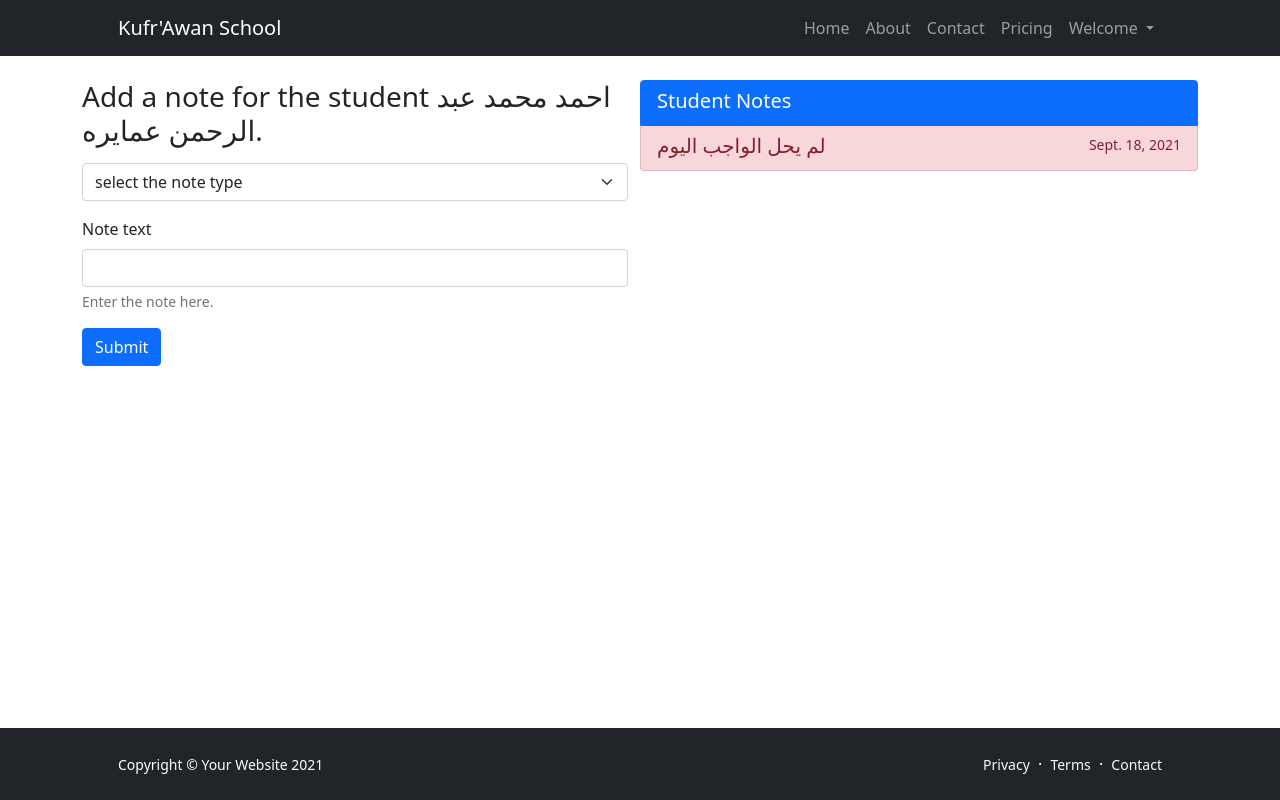
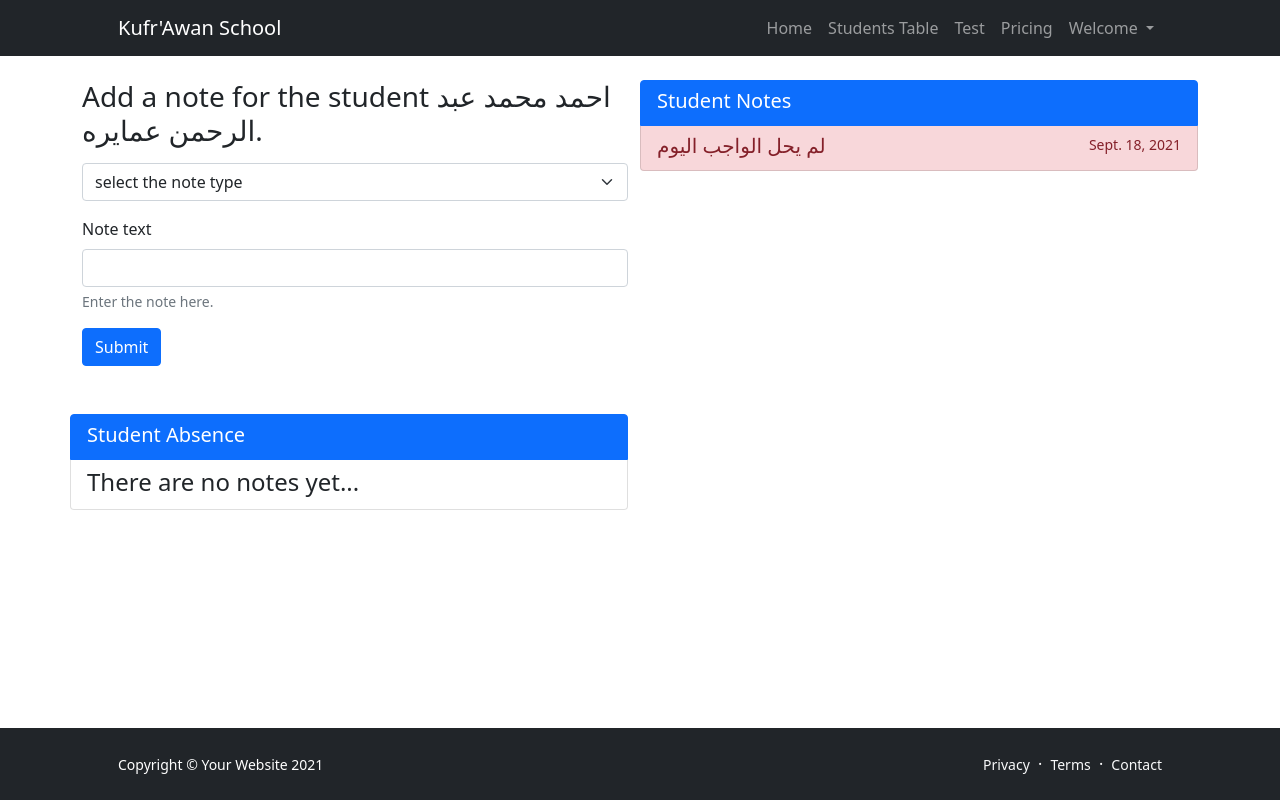
Before and after one commit to ymankh/kufr-awan-school-django-management-system, a Django app: page /students_tabels/singel_student/37/ in a window 1280 px wide. Run offline with Django 3.2, Linux system fonts and the light colour scheme; a user stored in the database is signed in; data comes from the database, SQL or seed files in the repository; both versions use the stored data as it was after the commit; some libraries are stand-ins or nearby versions.

Commit message:
Add absences date to the student_edit.html fix the navbar by replacing the "about" with "students_table"

```diff
--- a/grade/templates/student_edit.html
+++ b/grade/templates/student_edit.html
@@ -6,7 +6,7 @@
             <div class="col-lg-6">
                 <div class="my-4">
                     <form method="POST">
-                    {% csrf_token %}
+                        {% csrf_token %}
                         <div class="mb-3">
                             <h3> Add a note for the student {{ student.full_name }}. </h3>
                         </div>
@@ -36,21 +36,46 @@
                 </span>
                 {% if notes %}
                     {% for note in notes %}
-                        <a href="#"
-                           class="list-group-item list-group-item-action flex-column align-items-start list-group-item-{{ note.note_type.tag }}">
+                        <span
+                                class="list-group-item list-group-item-action flex-column align-items-start list-group-item-{{ note.note_type.tag }}">
                             <div class="d-flex w-100 justify-content-between">
                                 <h5 class="mb-1">{{ note.note }}</h5>
                                 <small>{{ note.note_date }}</small>
                             </div>
-                        </a>
+                        </span>
                     {% endfor %}
                 {% else %}
-                    <a href="#"
+                    <span
+                            class="list-group-item list-group-item-action flex-column align-items-start bg-{{ note.note_type.tag }}">
+                        <div class="d-flex w-100 justify-content-between">
+                            <h4 class="mb-1">There are no notes yet...</h4>
+                        </div>
+                    </span>
+                {% endif %}
+            </div>
+            <div class="list-group col col-lg-6 my-4">
+                <span class="list-group-item list-group-item-action flex-column align-items-start active">
+                    <div class="d-flex w-100 justify-content-between">
+                        <h5 class="mb-1">Student Absence</h5>
+                    </div>
+                </span>
+                {% if absences %}
+                    {% for absence in absences %}
+                        <span
+                           class="list-group-item list-group-item-action flex-column align-items-start list-group-item-{{ note.note_type.tag }}">
+                            <div class="d-flex w-100 justify-content-between">
+                                <h5 class="mb-1">{{ absence.absence_date.isoformat }}</h5>
+                                {#                                <small>{{ note.note_date }}</small>#}
+                            </div>
+                        </span>
+                    {% endfor %}
+                {% else %}
+                    <span
                        class="list-group-item list-group-item-action flex-column align-items-start bg-{{ note.note_type.tag }}">
                         <div class="d-flex w-100 justify-content-between">
                             <h4 class="mb-1">There are no notes yet...</h4>
                         </div>
-                    </a>
+                    </span>
                 {% endif %}
             </div>
         </div>
--- a/grade/views.py
+++ b/grade/views.py
@@ -127,4 +127,5 @@ def edit_student_information(request, student_id):
         "student_id": student_id,
         "student": student,
         "note_types": StudentNoteType.objects.all(),
-        "notes": StudentNote.objects.filter(student=student)})
+        "notes": StudentNote.objects.filter(student=student),
+        "absences": Absence.objects.filter(student=student)})
--- a/templates/__bass.html
+++ b/templates/__bass.html
@@ -28,9 +28,12 @@
             <div class="collapse navbar-collapse" id="navbarSupportedContent">
                 <ul class="navbar-nav ms-auto mb-2 mb-lg-0">
                     <li class="nav-item"><a class="nav-link" href="{% url 'index' %}">Home</a></li>
-                    <li class="nav-item"><a class="nav-link" href="{% url 'chose_grade' %}">About</a></li>
-                    <li class="nav-item"><a class="nav-link" href="{% url 'test' %}">Contact</a></li>
-                    <li class="nav-item"><a class="nav-link" href="pricing.html">Pricing</a></li>
+                    {% if request.user.is_staff %}
+                        <li class="nav-item"><a class="nav-link" href="{% url 'chose_grade' %}">Students Table</a></li>
+                            <li class="nav-item"><a class="nav-link" href="{% url 'test' %}">Test</a></li>
+                    {% endif %}
+
+                    <li class="nav-item"><a class="nav-link" href="#">Pricing</a></li>
                     {% if user.is_authenticated %}
                         <li class="nav-item dropdown">
                             <a class="nav-link dropdown-toggle" id="navbarDropdownPortfolio" href="#" role="button"
```
Also changed, not shown: db.sqlite3.
